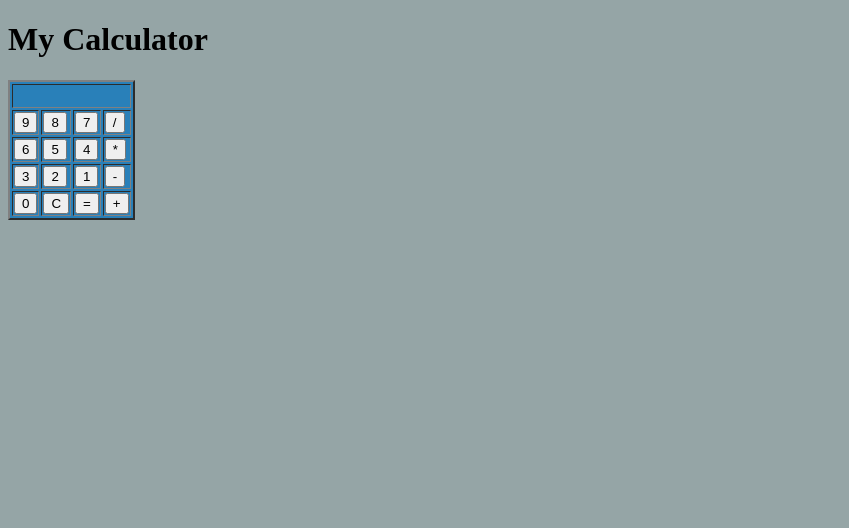
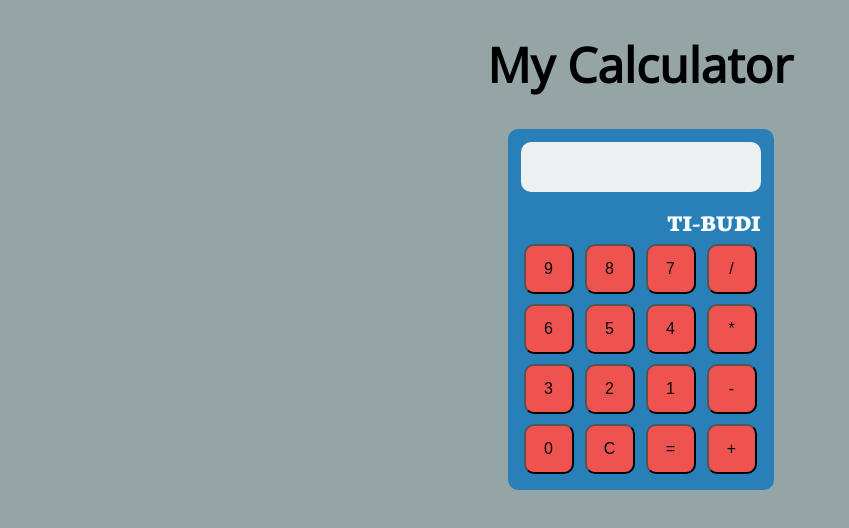
Before and after one commit to sgyles/javascript-html-calculator, a plain HTML site: page index.html in a window 1280 px wide. Shown: the whole page, without its empty margins (0-849 px from the left). Drawn offline with nearby package versions, Linux system fonts and the light colour scheme.

Commit message:
added styling

```diff
--- a/index.html
+++ b/index.html
@@ -3,13 +3,17 @@
     <head>
         <title>My Calculator</title>
         <link rel="stylesheet" href="style.css" type="text/css"/>
+       <link href="https://fonts.googleapis.com/css?family=Neuton:800|Open+Sans|VT323" rel="stylesheet">
     </head>
     <body>
       <h1 id="title">My Calculator</h1>
       <div id="keypad">
-          <table border="2">
+          <table>
               <tr>
-                  <td colspan="4" id="display-bar" height="20px"></td>
+                  <td colspan="4" height="20px"><div id="display-bar"></div></td>
+              </tr>
+              <tr>
+                  <td colspan="4"><div id="calculator-brand">TI-BUDI</div></td>
               </tr>
               <tr>
                    <td><input type="button" value="9" onclick="display(9)"></td>
--- a/style.css
+++ b/style.css
@@ -2,6 +2,49 @@ body{
     background-color: #95a5a6;
 }
 
+h1{
+    text-align: center;
+    font-family: 'Open Sans', sans-serif;
+    font-size:3em;
+}
+
+#calculator-brand{
+    text-align: right;
+    color: white;
+    font-size: 1.5em;
+    font-family: 'Neuton', serif;
+}
+
+#keypad{
+    width:265px;
+    margin-left: auto;
+    margin-right: auto;
+}
+
 table{
     background-color: #2980b9;
+    border-radius: 10px;
+    padding:10px;
 }
+
+#display-bar{
+    background-color:#ecf0f1;
+    margin-bottom:10px;
+    height:50px;
+    width:235px;
+    font-size: 3em;
+    font-family: 'VT323', monospace;
+    overflow: hidden;
+    white-space: nowrap;
+    border-radius:10px;
+    padding-left: 5px;
+}
+
+input[type=button]{
+    background-color: #EF5350;
+    height:50px;
+    width:50px;
+    font-size: 1em;
+    border-radius: 10px;
+    margin:3px;
+}
```
